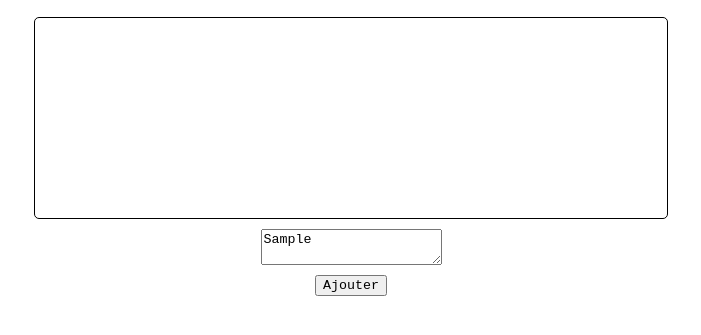
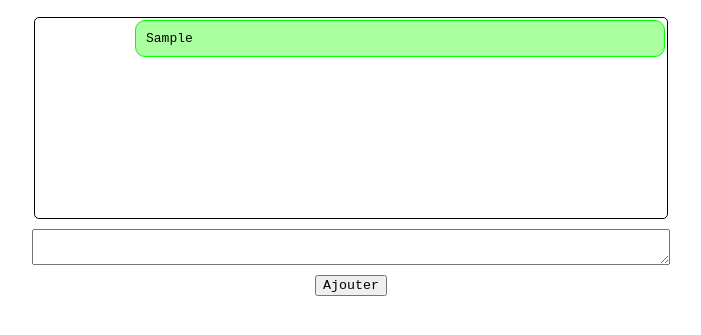
Before and after one commit to teblam/messagerie, a plain HTML site: page index.html in a window 1280 px wide. Both pictures are taken after typing "Sample" into the empty fields and a click on the button "Ajouter". Shown: the part 51-386 px from the top of the page, without its empty margins (289-990 px from the left). Drawn offline with Linux system fonts and the light colour scheme.

Commit message:
commit final

```diff
--- a/script.js
+++ b/script.js
@@ -0,0 +1,40 @@
+let compteur = 0;  // Variable globale pour compter les messages
+
+function Deplacer() {
+    // Récupération des éléments
+    const clavier = document.getElementById('clavier');
+    const affichage = document.querySelector('.affichage');
+
+    // Création du nouveau div
+    const nouveauDiv = document.createElement('div');
+    nouveauDiv.innerHTML = clavier.value;
+
+    // Ajout des classes
+    nouveauDiv.classList.add('texte');
+    nouveauDiv.classList.add(compteur % 2 === 0 ? 'droite' : 'gauche');
+
+    // Ajout du div dans l'affichage
+    affichage.appendChild(nouveauDiv);
+
+    // Effacement du contenu du clavier
+    clavier.value = '';
+
+    // Incrémentation du compteur
+    compteur++;
+}
+
+// Ajout de l'écouteur d'événement sur le bouton
+document.querySelector('button').addEventListener('click', Deplacer);
+
+function ModifierAspectClavier() {
+    const clavier = document.getElementById('clavier');
+
+    // Application des styles
+    clavier.style.resize = 'vertical';
+    clavier.style.overflow = 'auto';
+    clavier.style.width = '50%';
+    clavier.style.minWidth = '400px';
+}
+
+// Appel de la fonction au chargement de la page
+window.addEventListener('load', ModifierAspectClavier);
--- a/styles.css
+++ b/styles.css
@@ -21,3 +21,24 @@
 h1, button {
     margin: 10px auto;
 }
+
+/* Style de base pour tous les messages */
+.texte {
+    border-radius: 10px;
+    padding: 10px;
+    margin: 2px;
+}
+
+/* Style pour les messages à droite */
+.droite {
+    border: 1px solid #00FF00;
+    background-color: #AAFFA0;
+    margin-left: 100px;
+}
+
+/* Style pour les messages à gauche */
+.gauche {
+    border: 1px solid #0000FF;
+    background-color: #AAAAFF;
+    margin-right: 100px;
+}
```
Also changed, not shown: 1 other file.
